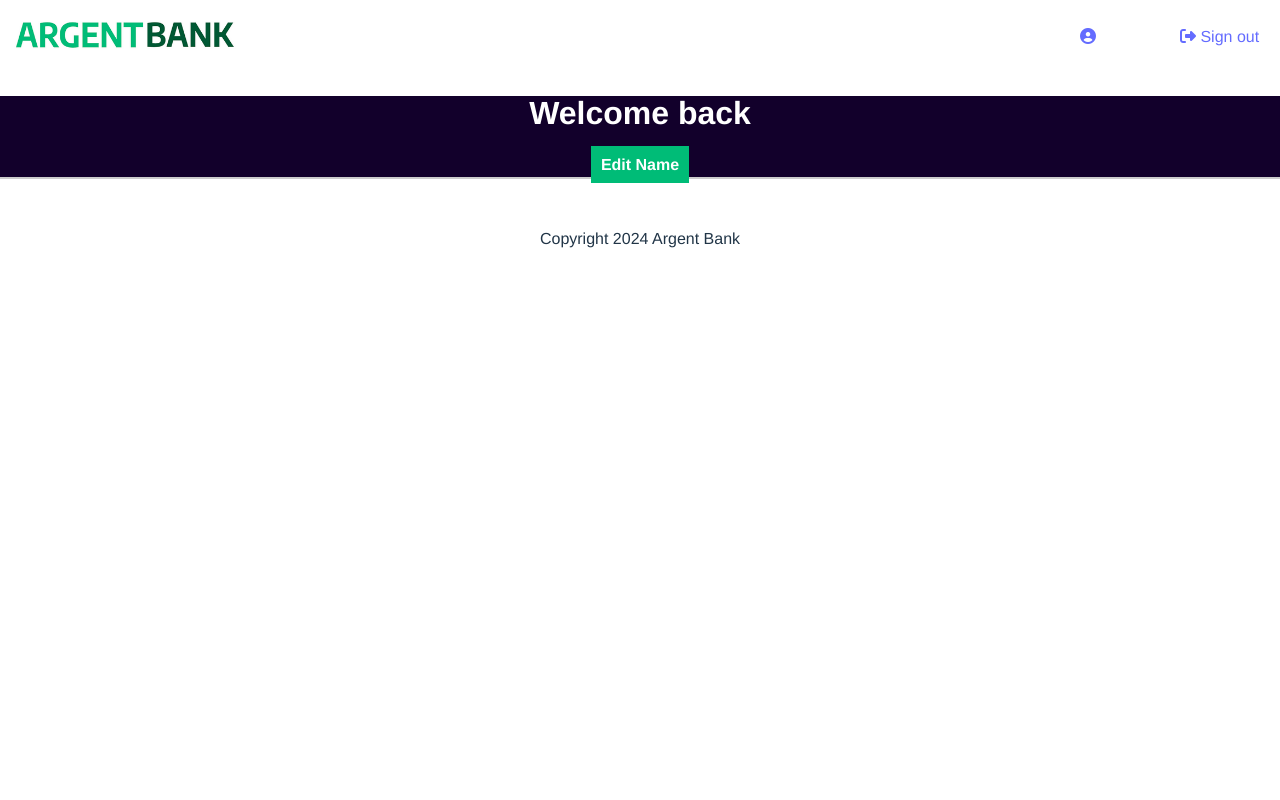
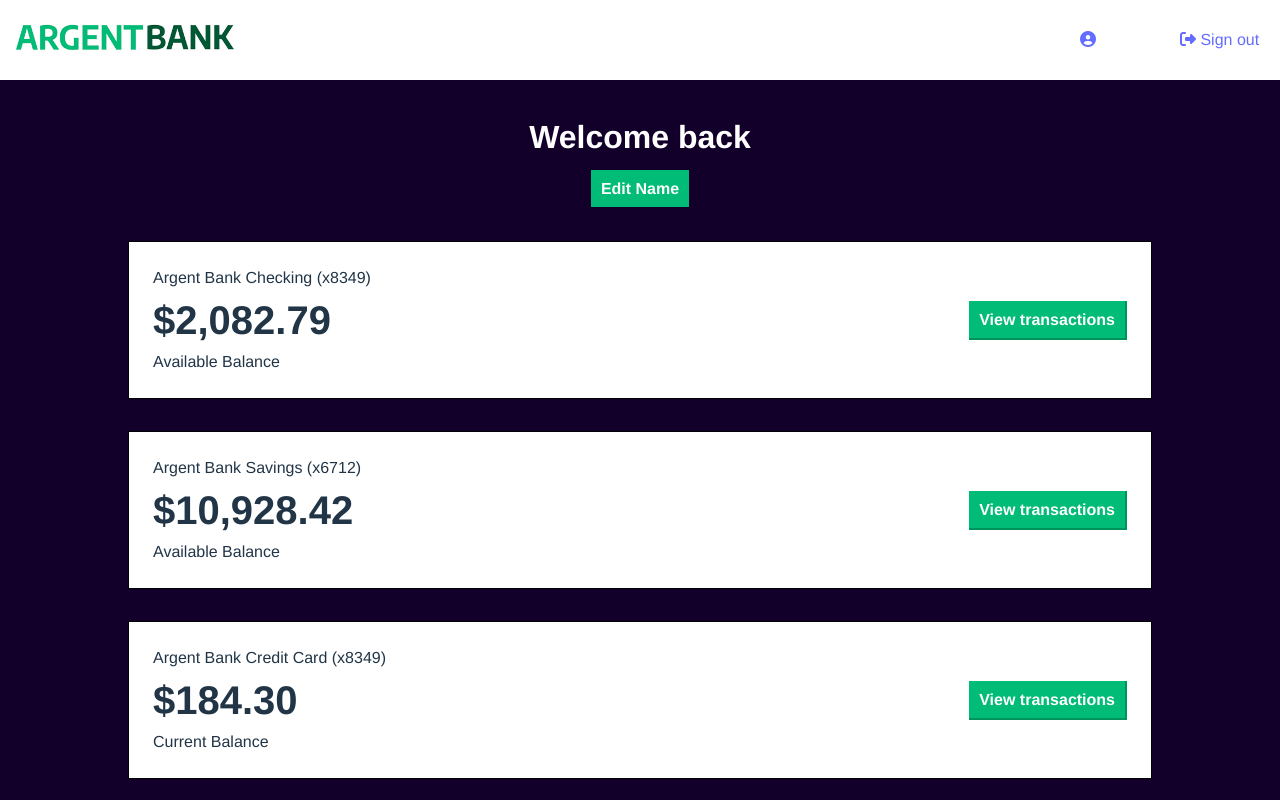
Before and after one commit to Abdillah-MD/ArgentBank, a React (Vite) app in the folder client/: page /admin in a window 1280 px wide. Shown: the top 800 px of the page. Built offline with nearby package versions, Linux system fonts and the light colour scheme; no server answers; sample sign-in values are in the browser's storage.

Commit message:
customisation page admin

```diff
--- a/client/src/components/Header/main.jsx
+++ b/client/src/components/Header/main.jsx
@@ -37,9 +37,7 @@ const Header = () => {
 
     // Utilisation du kook useEffect pour appeler la F° getUserName au 1er render de la page
     useEffect(() => {
-        if (isAuthenticated === "true") {
-            getUserName()
-        }
+        getUserName()
     }, [token, isAuthenticated])
 
     return (
--- a/client/src/components/Header/style.scss
+++ b/client/src/components/Header/style.scss
@@ -3,10 +3,15 @@
     display: flex;
     justify-content: space-between;
     align-items: center;
+    height: 80px;
 
     &_logo {
         width: 30%;
         max-width: 250px;
+
+        @media (max-width: 720px) {
+            width: 45%;
+        }
 
         img {
             width: 100%;
@@ -19,9 +24,18 @@
         display: flex;
         justify-content: flex-end;
 
+        @media (max-width: 720px) {
+            width: 50%;
+        }
+
         a {
             width: 30%;
             max-width: 100px;
+
+            @media (max-width: 720px) {
+                width: 50%;
+                font-size: 15px;
+            }
         }
     }
 }
--- /dev/null
+++ b/client/src/components/TransactionCard/main.jsx
@@ -0,0 +1,24 @@
+import { Link } from "react-router-dom"
+import PropTypes from "prop-types"
+import "./style.scss"
+
+const TransactionCard = ({title, amount, balance}) => {
+    return <section className="transaction">
+        <div className="transaction_info">
+            <h2 className="transaction_info-title">{title}</h2>
+            <p className="transaction_info-amount"> {amount}</p>
+            <p className="transaction_info-balance">{balance}</p>
+        </div>
+        <div className="transaction_link">
+            <Link className="transaction_link-toDetails" to="#">View transactions</Link>
+        </div>
+    </section>
+}
+
+TransactionCard.propTypes = {
+    title: PropTypes.string.isRequired,
+    amount: PropTypes.string.isRequired,
+    balance: PropTypes.string.isRequired,
+}
+
+export default TransactionCard
--- /dev/null
+++ b/client/src/components/TransactionCard/style.scss
@@ -0,0 +1,65 @@
+// Pour le composant qui contient les transactions
+
+.transaction {
+    display: flex;
+    justify-content: space-between;
+    align-items: center;
+    border: 1px solid black;
+    background-color: #fff;
+    width: 80%;
+    margin: 0 auto;
+    flex-direction: column;
+    padding: 1.5rem;
+    box-sizing: border-box;
+    text-align: left;
+    margin-bottom: 2rem;
+
+    @media (min-width: 720px) {
+        flex-direction: row;
+    }
+
+    &_info {
+        width: 100%;
+        flex: 1;
+
+        &-title {
+            margin: 0;
+            padding: 0;
+            font-size: 1rem;
+            font-weight: normal;
+        }
+
+        &-amount {
+            margin: 0;
+            font-size: 2.5rem;
+            font-weight: bold;
+        }
+
+        &-balance {
+            margin: 0;
+        }
+    }
+
+    &_link {
+        @media (max-width: 720px) {
+            margin-top: 30px;
+        }
+
+        &-toDetails {
+            border-color: #00bc77;
+            background-color: #00bc77;
+            color: #fff;
+            font-weight: bold;
+            padding: 10px;
+            border-bottom: 2px solid #00945c;
+            border-right: 2px solid #00945c;
+            transition: all 300ms ease-out;
+        }
+
+        &-toDetails:hover {
+            color: white;
+            filter: brightness(1.1);
+            transition: all 300ms ease-out;
+        }
+    }
+}
--- a/client/src/pages/Admin/main.jsx
+++ b/client/src/pages/Admin/main.jsx
@@ -4,6 +4,7 @@ import "./style.scss"
 import { Link } from "react-router-dom"
 import UserName from "../../components/UserName/main"
 import { useEffect, useState } from "react"
+import TransactionCard from "../../components/TransactionCard/main"
 
 const Admin = () => {
     const [name, setName] = useState()
@@ -36,8 +37,25 @@ const Admin = () => {
         isAuthenticated === null || isAuthenticated === false ? window.location.href = "/sign-in"
         : (
             <main className="adminPage">
-                <h1>Welcome back<br/> {name && <UserName name={`${name.body.firstName} ${name.body.lastName}`} />} </h1>
-                <Link className="edit_button">Edit Name</Link>
+                <div className="adminPage_title">
+                    <h1>Welcome back<br/> {name && <UserName name={`${name.body.firstName} ${name.body.lastName}`} />} </h1>
+                    <Link className="edit_button">Edit Name</Link>
+                </div>
+                <TransactionCard
+                    title="Argent Bank Checking (x8349)"
+                    amount="$2,082.79"
+                    balance="Available Balance"
+                />
+                <TransactionCard
+                    title="Argent Bank Savings (x6712)"
+                    amount="$10,928.42"
+                    balance="Available Balance"
+                />
+                <TransactionCard
+                    title="Argent Bank Credit Card (x8349)"
+                    amount="$184.30"
+                    balance="Current Balance"
+                />
             </main>
         )
     )
--- a/client/src/pages/Admin/style.scss
+++ b/client/src/pages/Admin/style.scss
@@ -2,11 +2,17 @@
 .adminPage {
     background-color: #12002b;
     text-align: center;
+    padding-bottom: 50px;
+
+    &_title {
+        margin: 0 auto 40px;
 
         h1 {
             color: white;
             text-align: center;
             font-size: 2em;
+            margin-top: 0;
+            padding-top: 40px;
         }
 
         .edit_button {
@@ -15,5 +21,11 @@
             color: #fff;
             font-weight: bold;
             padding: 10px;
+            margin-top: 10px;
+
+            @media (min-width: 720px) {
+                width: 200px;
             }
         }
+    }
+}
```
Lines whose indentation alone changed are shown as unchanged.
